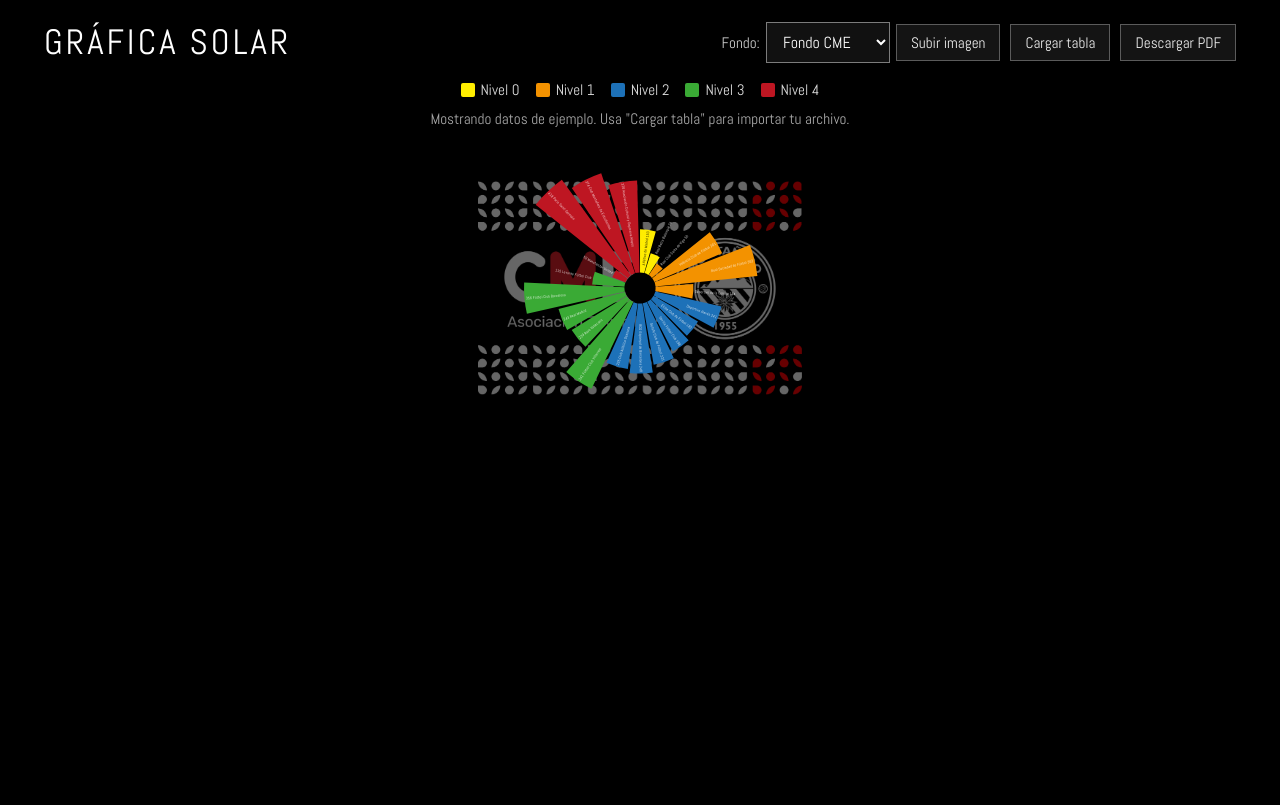
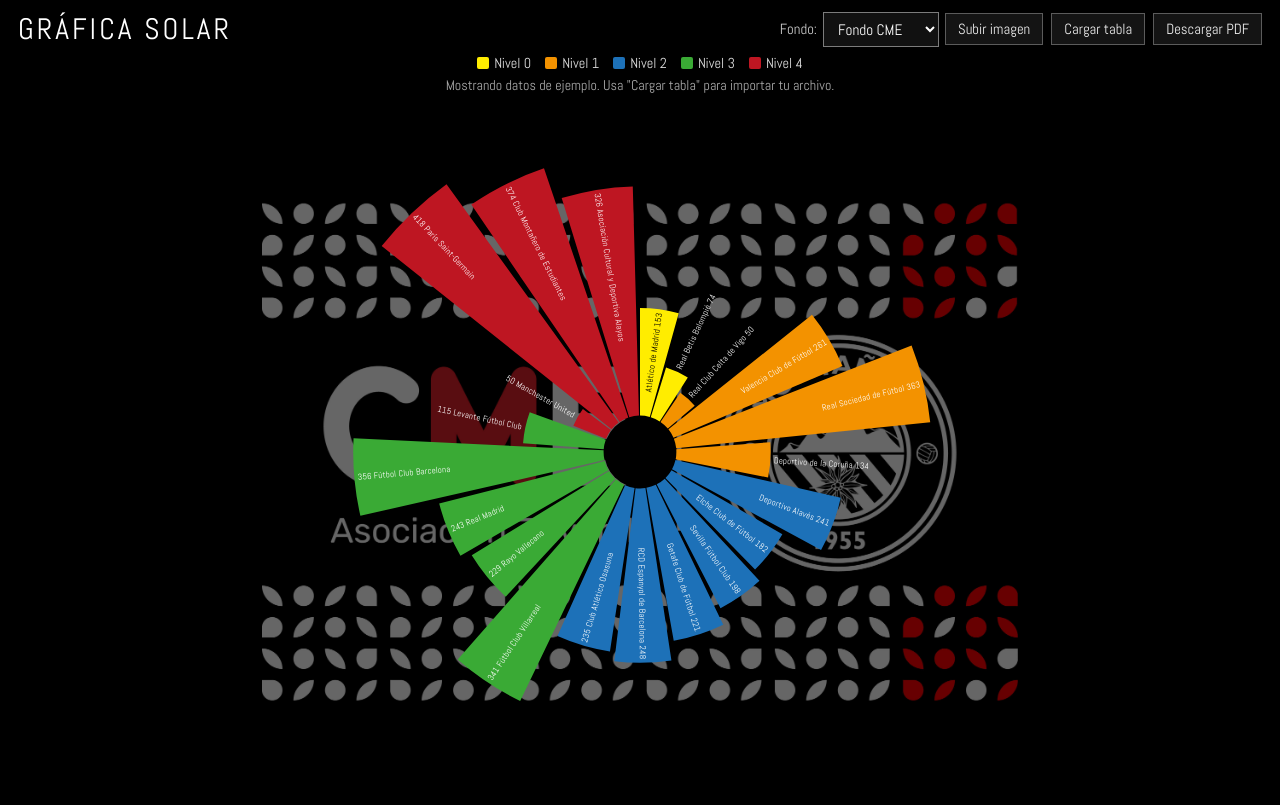
Before and after one commit to lupargraf/acme, a plain HTML site: page Solar/index.html in a window 1280 px wide. Drawn offline with nearby package versions, Linux system fonts and the light colour scheme.

Commit message:
Add files via upload

```diff
--- a/Solar/index.html
+++ b/Solar/index.html
@@ -30,7 +30,8 @@
       background-color: #000000;
       color: #ffffff;
       font-family: 'AbelCustom', 'Segoe UI', Roboto, Helvetica, Arial, sans-serif;
-      min-height: 100vh;
+      min-height: 100dvh;
+      width: 100%;
       display: flex;
       flex-direction: column;
       align-items: center;
@@ -39,18 +40,17 @@
 
     header {
       width: 100%;
-      max-width: 1240px;
-      padding: 20px 24px 10px;
+      padding: 10px 18px 4px;
       display: flex;
       flex-wrap: wrap;
       justify-content: space-between;
       align-items: center;
-      gap: 14px;
+      gap: 10px;
       z-index: 10;
     }
 
     h1 {
-      font-size: 2.2rem;
+      font-size: 1.85rem;
       letter-spacing: 3px;
       font-weight: normal;
       color: #ffffff;
@@ -60,7 +60,7 @@
     .controls {
       display: flex;
       align-items: center;
-      gap: 10px;
+      gap: 8px;
       flex-wrap: wrap;
     }
 
@@ -71,7 +71,7 @@
     }
 
     label.control-label {
-      font-size: 0.95rem;
+      font-size: 0.92rem;
       color: #cccccc;
     }
 
@@ -79,9 +79,9 @@
       background-color: #111111;
       color: #ffffff;
       border: 1.5px solid rgba(255, 255, 255, 0.45);
-      padding: 8px 12px;
+      padding: 6px 10px;
       font-family: 'AbelCustom', sans-serif;
-      font-size: 1rem;
+      font-size: 0.95rem;
       cursor: pointer;
       outline: none;
     }
@@ -95,9 +95,9 @@
       background-color: rgba(255, 255, 255, 0.08);
       color: #eeeeee;
       border: 1px solid rgba(255, 255, 255, 0.3);
-      padding: 8px 14px;
+      padding: 6px 12px;
       font-family: 'AbelCustom', sans-serif;
-      font-size: 0.95rem;
+      font-size: 0.92rem;
       cursor: pointer;
       transition: all 0.2s ease;
     }
@@ -121,11 +121,11 @@
 
     .legend {
       display: flex;
-      gap: 16px;
+      gap: 14px;
       flex-wrap: wrap;
       justify-content: center;
-      padding: 6px 16px;
-      font-size: 0.95rem;
+      padding: 2px 12px;
+      font-size: 0.9rem;
       color: #dddddd;
       z-index: 10;
     }
@@ -133,14 +133,32 @@
     .legend-item {
       display: flex;
       align-items: center;
-      gap: 6px;
+      gap: 5px;
     }
 
     .legend-color {
-      width: 14px;
-      height: 14px;
+      width: 12px;
+      height: 12px;
       display: inline-block;
       border-radius: 2px;
+    }
+
+    #status-msg {
+      font-size: 0.88rem;
+      color: #aaaaaa;
+      text-align: center;
+      padding: 2px 12px 4px;
+    }
+
+    /* Zona de visualización que aprovecha al máximo el espacio disponible de la ventana */
+    #stage {
+      flex: 1 1 auto;
+      width: 100%;
+      padding: 4px 10px 10px;
+      display: flex;
+      align-items: center;
+      justify-content: center;
+      min-height: 0;
     }
 
     /* Contenedor adaptable a la relación de aspecto activa (imagen o gráfica) */
@@ -148,10 +166,9 @@
       position: relative;
       width: auto;
       height: auto;
-      max-width: 95vw;
-      max-height: 78vh;
+      max-width: 100%;
+      max-height: calc(100dvh - 125px);
       aspect-ratio: 1 / 1;
-      margin: 10px auto 30px;
       background-color: #000000;
       background-size: 100% 100%;
       background-position: center;
@@ -194,14 +211,6 @@
       transition: opacity 0.15s ease;
       z-index: 100;
     }
-
-    #status-msg {
-      font-size: 0.95rem;
-      color: #aaaaaa;
-      text-align: center;
-      margin-top: 4px;
-      padding: 0 16px;
-    }
   </style>
 </head>
 <body>
@@ -241,9 +250,11 @@
 
   <div id="status-msg">Mostrando datos de ejemplo. Usa "Cargar tabla" para importar tu archivo.</div>
 
-  <div id="chart-wrapper">
-    <!-- La gráfica radial ocupa proporcionalmente el máximo espacio posible sin salirse -->
-    <svg id="solar-chart" viewBox="0 0 1000 1000" preserveAspectRatio="xMidYMid meet"></svg>
+  <div id="stage">
+    <div id="chart-wrapper">
+      <!-- La gráfica radial ocupa proporcionalmente el máximo espacio posible sin salirse -->
+      <svg id="solar-chart" viewBox="0 0 1000 1000" preserveAspectRatio="xMidYMid meet"></svg>
+    </div>
   </div>
 
   <div id="tooltip"></div>
@@ -303,6 +314,7 @@
 
     const svg = d3.select('#solar-chart');
     const tooltip = d3.select('#tooltip');
+    const stage = document.getElementById('stage');
     const chartWrapper = document.getElementById('chart-wrapper');
     const statusMsg = document.getElementById('status-msg');
     const bgSelect = document.getElementById('bg-select');
@@ -310,10 +322,38 @@
     const bgFileInput = document.getElementById('bg-file-input');
     const tableFileInput = document.getElementById('table-file-input');
 
-    function setWrapperAspectRatio(ratio) {
+    function fitChartWrapper(ratio) {
       const safeRatio = (ratio && isFinite(ratio) && ratio > 0) ? ratio : CHART_ASPECT_RATIO;
       chartWrapper.style.aspectRatio = `${safeRatio} / 1`;
+
+      const stageRect = stage.getBoundingClientRect();
+      const availW = Math.max(200, stageRect.width - 8);
+      const availH = Math.max(200, stageRect.height - 8);
+
+      let boxW = availW;
+      let boxH = boxW / safeRatio;
+
+      if (boxH > availH) {
+        boxH = availH;
+        boxW = boxH * safeRatio;
+      }
+
+      chartWrapper.style.maxWidth = '100%';
+      chartWrapper.style.maxHeight = '100%';
+      chartWrapper.style.width = `${Math.floor(boxW)}px`;
+      chartWrapper.style.height = `${Math.floor(boxH)}px`;
     }
+
+    function getActiveAspectRatio() {
+      const hasSolidBg = Boolean(SOLID_BACKGROUNDS[currentBgMode]);
+      return hasSolidBg
+        ? CHART_ASPECT_RATIO
+        : (currentImageAspectRatio || CHART_ASPECT_RATIO);
+    }
+
+    window.addEventListener('resize', () => {
+      fitChartWrapper(getActiveAspectRatio());
+    });
 
     function loadImageElement(src, useCors = false) {
       return new Promise((resolve, reject) => {
@@ -334,7 +374,7 @@
         currentImageAspectRatio = null;
         chartWrapper.style.backgroundColor = SOLID_BACKGROUNDS[mode];
         chartWrapper.style.backgroundImage = 'none';
-        setWrapperAspectRatio(CHART_ASPECT_RATIO);
+        fitChartWrapper(CHART_ASPECT_RATIO);
       } else if (mode === 'custom' && customDataUrl) {
         currentBgMode = 'custom';
         currentBgDataUrl = customDataUrl;
@@ -348,7 +388,7 @@
         } catch (e) {
           currentImageAspectRatio = CHART_ASPECT_RATIO;
         }
-        setWrapperAspectRatio(currentImageAspectRatio);
+        fitChartWrapper(currentImageAspectRatio);
       } else {
         currentBgMode = 'cme';
         currentBgDataUrl = null;
@@ -362,7 +402,7 @@
         } catch (e) {
           currentImageAspectRatio = CHART_ASPECT_RATIO;
         }
-        setWrapperAspectRatio(currentImageAspectRatio);
+        fitChartWrapper(currentImageAspectRatio);
       }
     }
 
@@ -417,7 +457,7 @@
       const cy = height / 2;
 
       const innerRadius = 52;
-      const maxOuterRadius = 445;
+      const maxOuterRadius = 472;
 
       const maxScore = d3.max(data, d => d.puntuacion) || 100;
 
@@ -663,11 +703,7 @@
 
       try {
         const hasSolidBg = Boolean(SOLID_BACKGROUNDS[currentBgMode]);
-        // Si tiene imagen de fondo, exporta con la relación de aspecto de la imagen;
-        // si tiene fondo de color, exporta con la relación de aspecto de la propia gráfica.
-        const targetAspect = hasSolidBg
-          ? CHART_ASPECT_RATIO
-          : (currentImageAspectRatio || CHART_ASPECT_RATIO);
+        const targetAspect = getActiveAspectRatio();
 
         const baseHeight = 2000;
         const pdfHeight = baseHeight;
@@ -701,7 +737,6 @@
           }
         }
 
-        // La gráfica ocupa proporcionalmente el máximo espacio posible sin salirse
         const chartSize = Math.min(pdfWidth, pdfHeight);
         const chartX = (pdfWidth - chartSize) / 2;
         const chartY = (pdfHeight - chartSize) / 2;
@@ -741,6 +776,7 @@
     document.fonts.ready.then(async () => {
       await applyBackground('cme');
       renderSolarChart(SAMPLE_DATA);
+      requestAnimationFrame(() => fitChartWrapper(getActiveAspectRatio()));
     });
   </script>
 </body>
```
